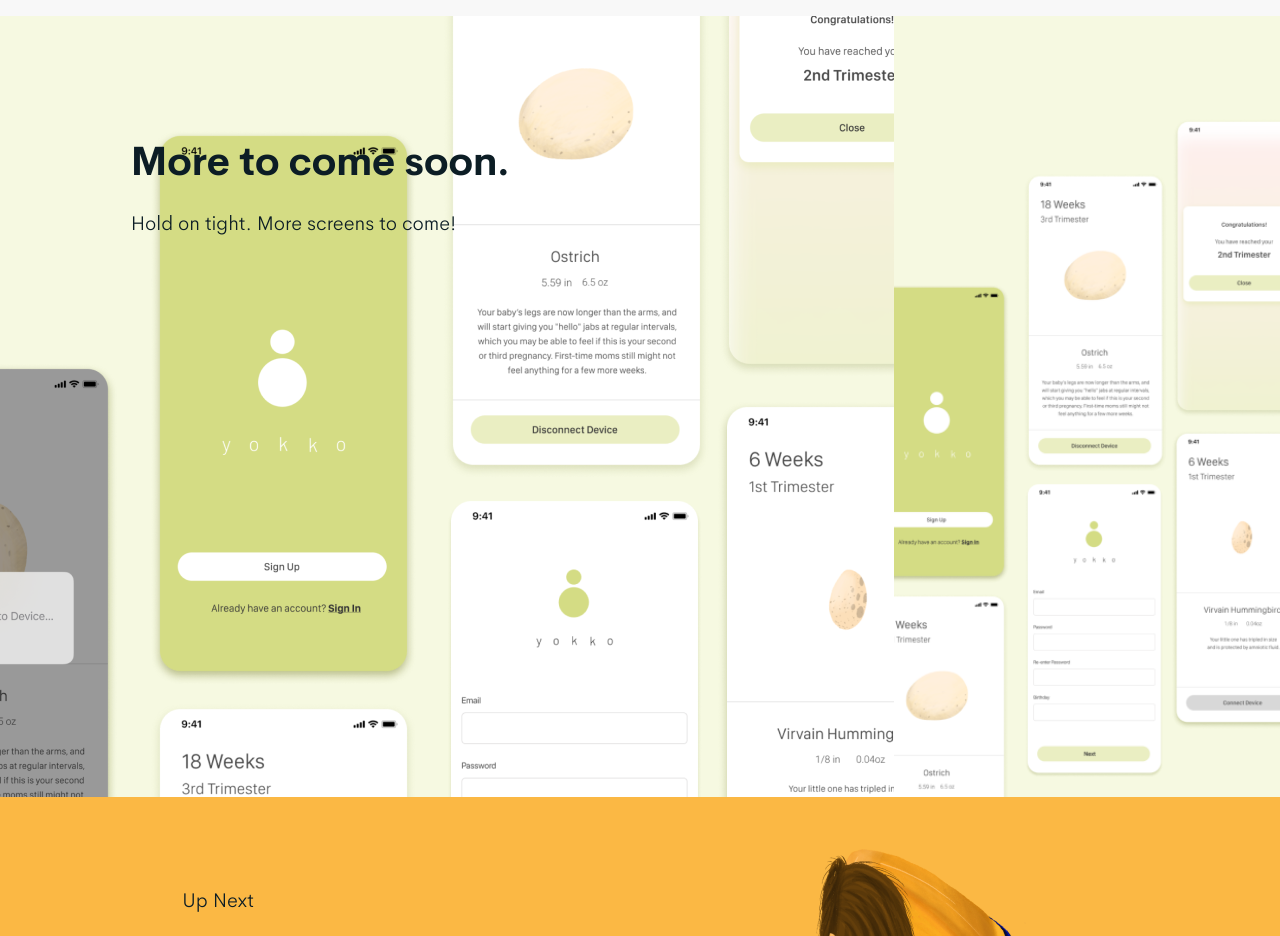
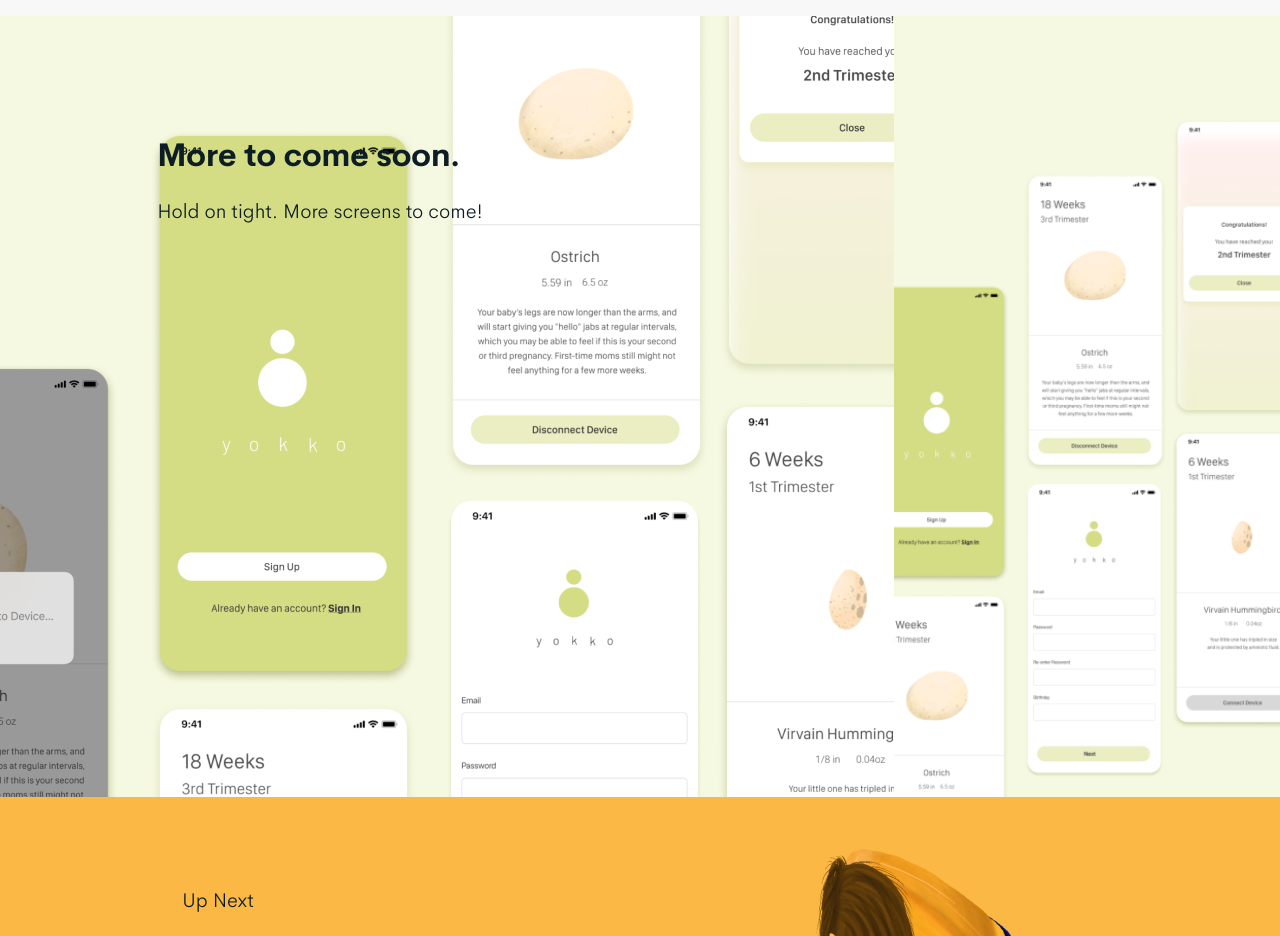
Before and after one commit to JoelChev/sarahhkeast_portfolio, a React (Create React App) app in the folder sarahhkeast_portfolio/: page /project in a window 1280 px wide. Shown: the part 2900-3836 px from the top of the page. Built offline with nearby package versions, Linux system fonts and the light colour scheme.

Commit message:
Fixed up some sizing

```diff
--- a/sarahhkeast_portfolio/src/styles/pages/project-page.scss
+++ b/sarahhkeast_portfolio/src/styles/pages/project-page.scss
@@ -243,8 +243,8 @@
     }
 
     &__banner-title {
-        font-size: 40px;
-        line-height: 52px;
+        font-size: 32px;
+        line-height: 40px;
         margin-bottom: 16px;
         @media (max-width: $breakpoint-tablet) {
             font-size: 18px;
```
